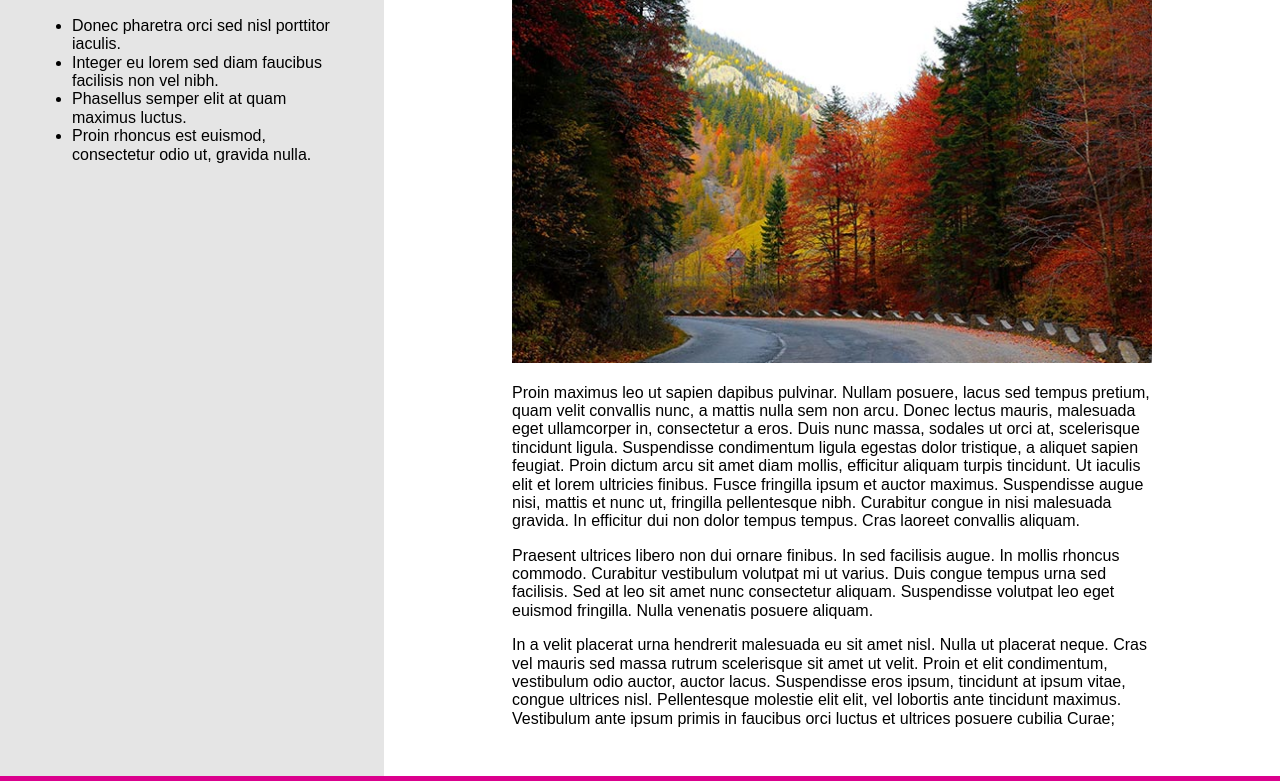
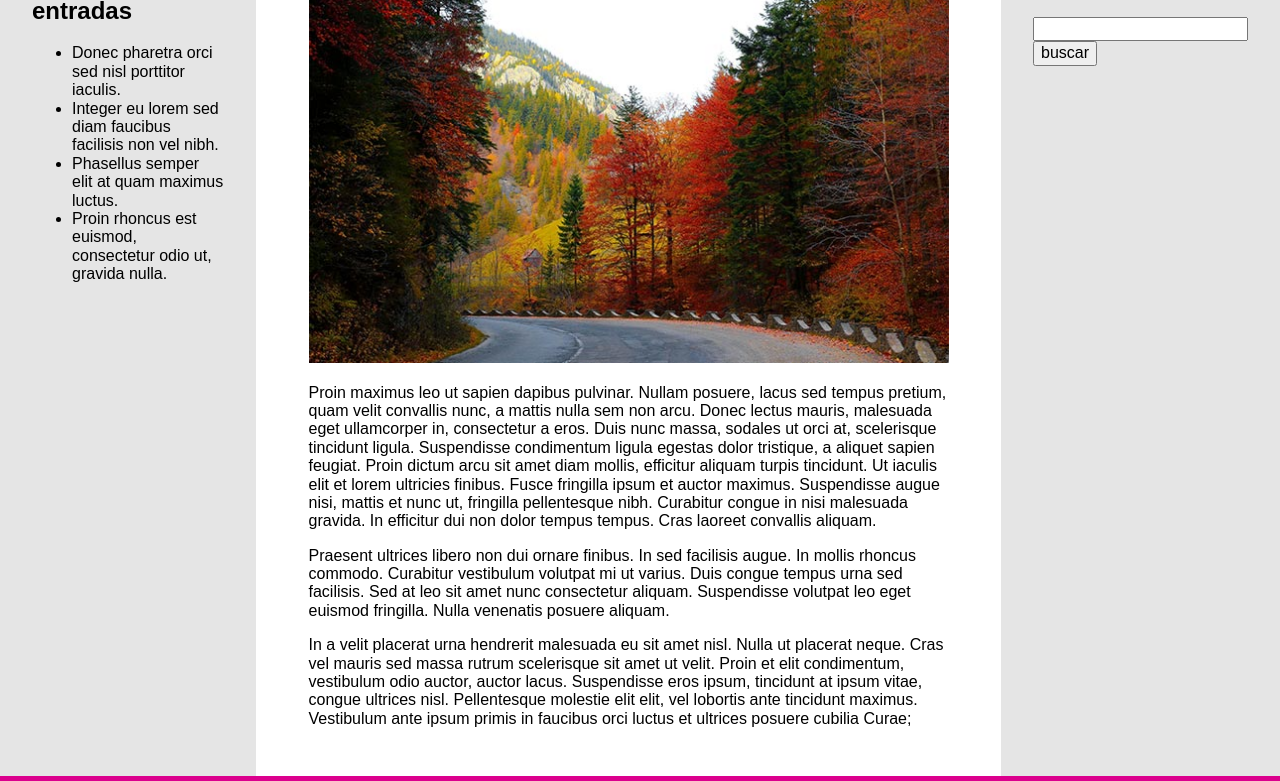
Before and after one commit to jcarlosj/CSSGrid-Flexbox-5-Holy-Grail-Layout-U-JPdTV, a plain HTML site: page index.html in a window 1280 px wide. Shown: the part 258-1039 px from the top of the page. Drawn offline with nearby package versions, Linux system fonts and the light colour scheme.

Commit message:
+ HTML/Style (Mobile/Desktop): Second Sidebar

```diff
--- a/css/styles.css
+++ b/css/styles.css
@@ -58,8 +58,13 @@ img {
         display: flex;
     }
     .sidebar {
-        flex: 0 0 30%;
+        flex: 0 0 20%;
+    }
+    .sidebar-left {
         order: -1;
+    }
+    .sidebar-right {
+        order: 2;
     }
 }
 
--- a/index.html
+++ b/index.html
@@ -30,7 +30,7 @@
             <p>Praesent ultrices libero non dui ornare finibus. In sed facilisis augue. In mollis rhoncus commodo. Curabitur vestibulum volutpat mi ut varius. Duis congue tempus urna sed facilisis. Sed at leo sit amet nunc consectetur aliquam. Suspendisse volutpat leo eget euismod fringilla. Nulla venenatis posuere aliquam.</p>
             <p>In a velit placerat urna hendrerit malesuada eu sit amet nisl. Nulla ut placerat neque. Cras vel mauris sed massa rutrum scelerisque sit amet ut velit. Proin et elit condimentum, vestibulum odio auctor, auctor lacus. Suspendisse eros ipsum, tincidunt at ipsum vitae, congue ultrices nisl. Pellentesque molestie elit elit, vel lobortis ante tincidunt maximus. Vestibulum ante ipsum primis in faucibus orci luctus et ultrices posuere cubilia Curae;</p>
         </main>
-        <aside class="sidebar">
+        <aside class="sidebar sidebar-left">
             <h2>Últimas entradas</h2>
             <ul>
                 <li>Donec pharetra orci sed nisl porttitor iaculis.</li>
@@ -39,6 +39,13 @@
                 <li>Proin rhoncus est euismod, consectetur odio ut, gravida nulla.</li>
             </ul>
         </aside>
+        <aside class="sidebar sidebar-right">
+            <h2>Buscar</h2>
+            <form class="search">
+                <input type="text" name="" value="">
+                <button>buscar</button>
+            </form>
+        </aside>
     </div> <!--.container-->
     <footer class="site-footer">
         <p>Blog de Viajes &copy; 2018</p>
```
